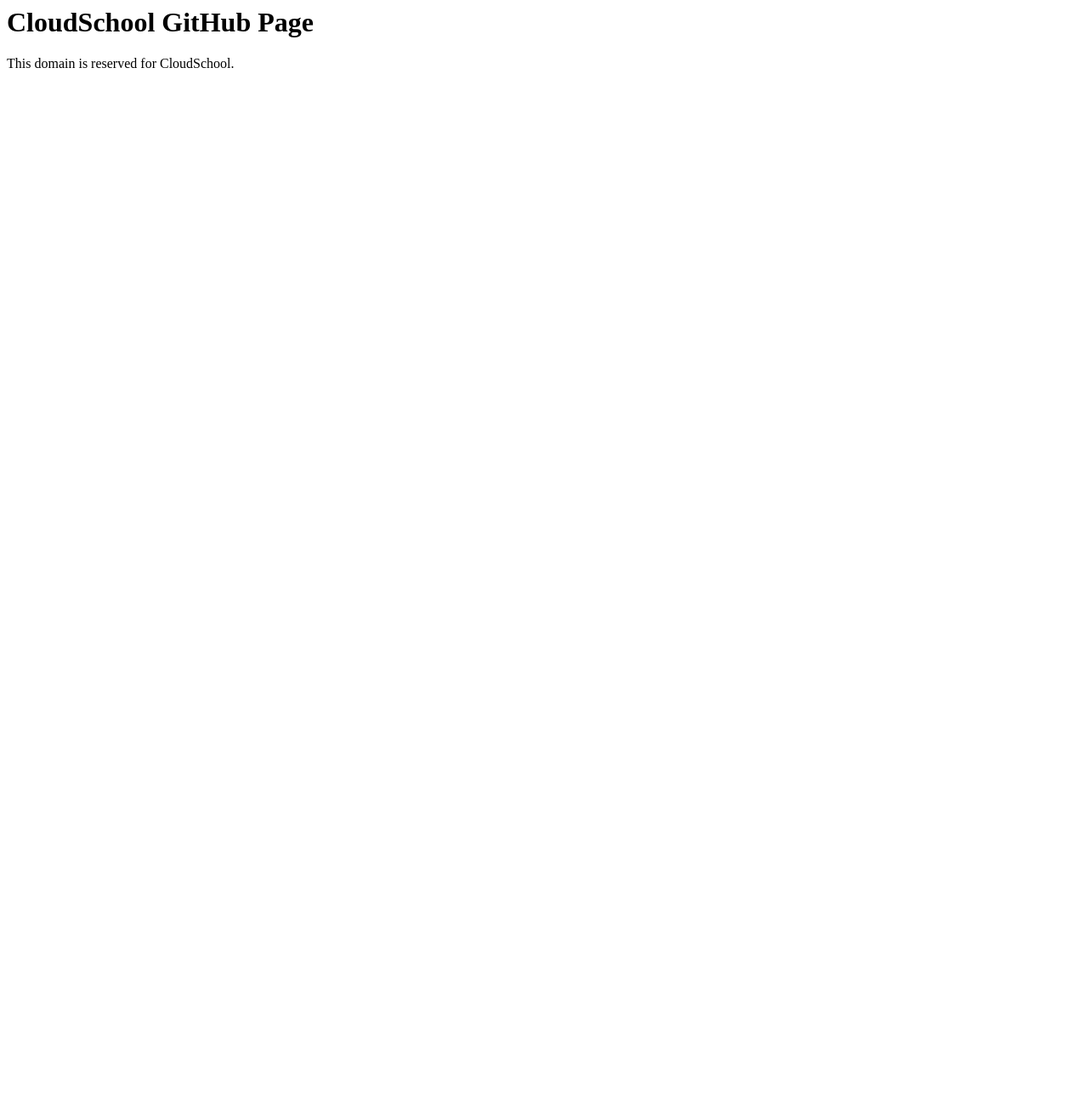
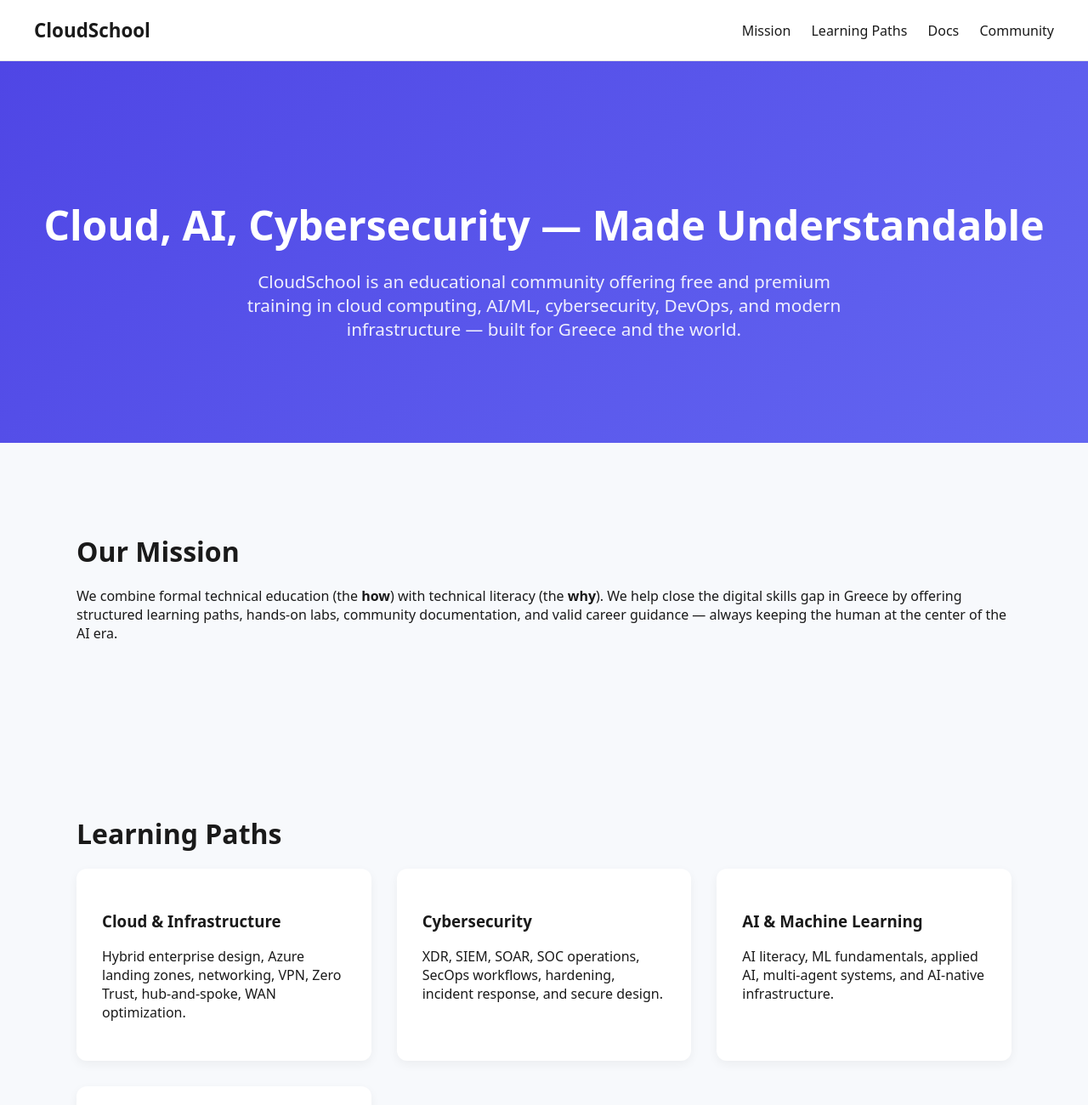
Before and after one commit to stefanoscloud/cloudschool.github.io, a plain HTML site: page index.html in a window 1280 px wide. Shown: the top 1300 px of the page at 85% size. Before the commit the page ends 800 px from the top, so only its background shows below. Drawn offline with Linux system fonts and the light colour scheme.

Commit message:
Create a structured HTML layout for CloudSchool
Added a complete HTML structure for the CloudSchool page, including header, hero section, mission, learning paths, documentation, community section, and footer.

```diff
--- a/index.html
+++ b/index.html
@@ -1,2 +1,166 @@
-<h1>CloudSchool GitHub Page</h1>
-<p>This domain is reserved for CloudSchool.</p>
+<!DOCTYPE html>
+<html lang="en">
+<head>
+    <meta charset="UTF-8">
+    <meta name="viewport" content="width=device-width, initial-scale=1.0">
+    <title>CloudSchool | Learn Cloud, AI, Cybersecurity</title>
+    <style>
+        body {
+            margin: 0;
+            font-family: system-ui, -apple-system, Segoe UI, Roboto, sans-serif;
+            background: #f7f9fc;
+            color: #1a1a1a;
+        }
+        header {
+            background: white;
+            padding: 20px 40px;
+            display: flex;
+            justify-content: space-between;
+            align-items: center;
+            border-bottom: 1px solid #e5e5e5;
+            position: sticky;
+            top: 0;
+            z-index: 10;
+        }
+        header a {
+            text-decoration: none;
+            color: #1a1a1a;
+            margin-left: 20px;
+            font-weight: 500;
+        }
+        .hero {
+            padding: 120px 40px;
+            text-align: center;
+            background: linear-gradient(135deg, #4f46e5, #6366f1);
+            color: white;
+        }
+        .hero h1 {
+            font-size: 3rem;
+            margin-bottom: 20px;
+        }
+        .hero p {
+            font-size: 1.3rem;
+            max-width: 700px;
+            margin: 0 auto;
+            opacity: 0.9;
+        }
+        .section {
+            padding: 80px 40px;
+            max-width: 1100px;
+            margin: auto;
+        }
+        .section h2 {
+            font-size: 2rem;
+            margin-bottom: 20px;
+        }
+        .grid {
+            display: grid;
+            grid-template-columns: repeat(auto-fit, minmax(260px, 1fr));
+            gap: 30px;
+        }
+        .card {
+            background: white;
+            padding: 30px;
+            border-radius: 12px;
+            box-shadow: 0 4px 12px rgba(0,0,0,0.05);
+            transition: transform 0.2s;
+        }
+        .card:hover {
+            transform: translateY(-5px);
+        }
+        footer {
+            background: #111827;
+            color: #d1d5db;
+            padding: 40px;
+            text-align: center;
+            margin-top: 60px;
+        }
+        footer a {
+            color: #9ca3af;
+            text-decoration: none;
+            margin: 0 10px;
+        }
+    </style>
+</head>
+<body>
+
+<header>
+    <div style="font-size: 1.4rem; font-weight: 700;">CloudSchool</div>
+    <nav>
+        <a href="#mission">Mission</a>
+        <a href="#learning">Learning Paths</a>
+        <a href="#docs">Docs</a>
+        <a href="#community">Community</a>
+    </nav>
+</header>
+
+<section class="hero">
+    <h1>Cloud, AI, Cybersecurity — Made Understandable</h1>
+    <p>CloudSchool is an educational community offering free and premium training in cloud computing, AI/ML, cybersecurity, DevOps, and modern infrastructure — built for Greece and the world.</p>
+</section>
+
+<section id="mission" class="section">
+    <h2>Our Mission</h2>
+    <p>We combine formal technical education (the <strong>how</strong>) with technical literacy (the <strong>why</strong>). We help close the digital skills gap in Greece by offering structured learning paths, hands-on labs, community documentation, and valid career guidance — always keeping the human at the center of the AI era.</p>
+</section>
+
+<section id="learning" class="section">
+    <h2>Learning Paths</h2>
+    <div class="grid">
+        <div class="card">
+            <h3>Cloud & Infrastructure</h3>
+            <p>Hybrid enterprise design, Azure landing zones, networking, VPN, Zero Trust, hub-and-spoke, WAN optimization.</p>
+        </div>
+        <div class="card">
+            <h3>Cybersecurity</h3>
+            <p>XDR, SIEM, SOAR, SOC operations, SecOps workflows, hardening, incident response, and secure design.</p>
+        </div>
+        <div class="card">
+            <h3>AI & Machine Learning</h3>
+            <p>AI literacy, ML fundamentals, applied AI, multi-agent systems, and AI-native infrastructure.</p>
+        </div>
+        <div class="card">
+            <h3>DevOps & SRE</h3>
+            <p>CI/CD, automation, observability, HA/BCDR, reliability engineering, and platform operations.</p>
+        </div>
+    </div>
+</section>
+
+<section id="docs" class="section">
+    <h2>Documentation & Knowledge Base</h2>
+    <div class="grid">
+        <div class="card">
+            <h3>Training Modules</h3>
+            <p>Structured content following the CloudSchool hierarchy: Learning Paths → Modules → Units.</p>
+        </div>
+        <div class="card">
+            <h3>Hands-on Labs</h3>
+            <p>Safe, reproducible labs with rollback logic for cloud, AI, cybersecurity, and DevOps.</p>
+        </div>
+        <div class="card">
+            <h3>Troubleshooting Guides</h3>
+            <p>Decision trees, frameworks, and runbooks for Azure, M365, networking, and security.</p>
+        </div>
+        <div class="card">
+            <h3>Community Docs</h3>
+            <p>Open knowledge base built collaboratively with learners and professionals.</p>
+        </div>
+    </div>
+</section>
+
+<section id="community" class="section">
+    <h2>Join the Community</h2>
+    <p>CloudSchool is more than content — it’s a movement to empower learners, professionals, and teams with clarity, reproducibility, and operational excellence.</p>
+</section>
+
+<footer>
+    <p>© CloudSchool. All rights reserved.</p>
+    <p>
+        <a href="https://cloudschool.ai">Main Site</a> |
+        <a href="#">Docs</a> |
+        <a href="#">Community</a>
+    </p>
+</footer>
+
+</body>
+</html>
```
